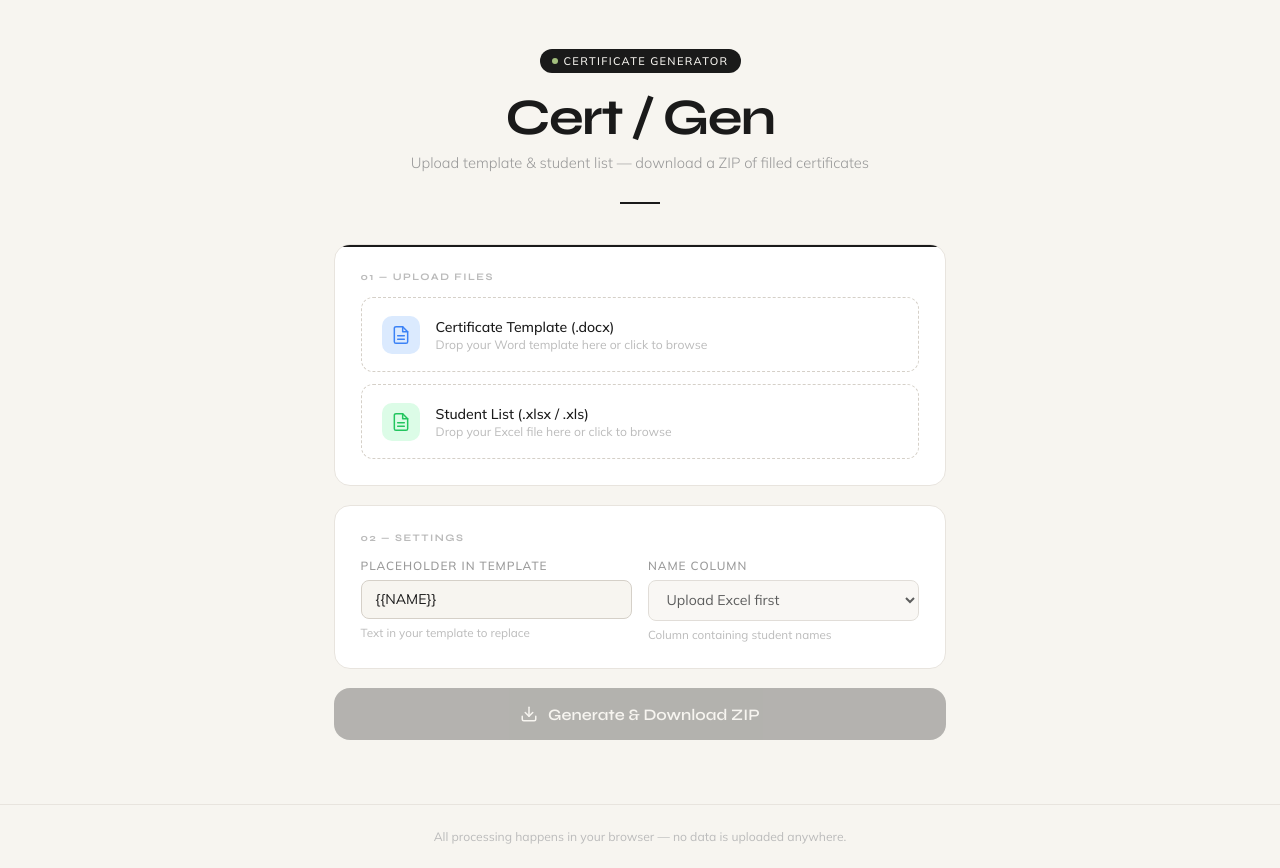
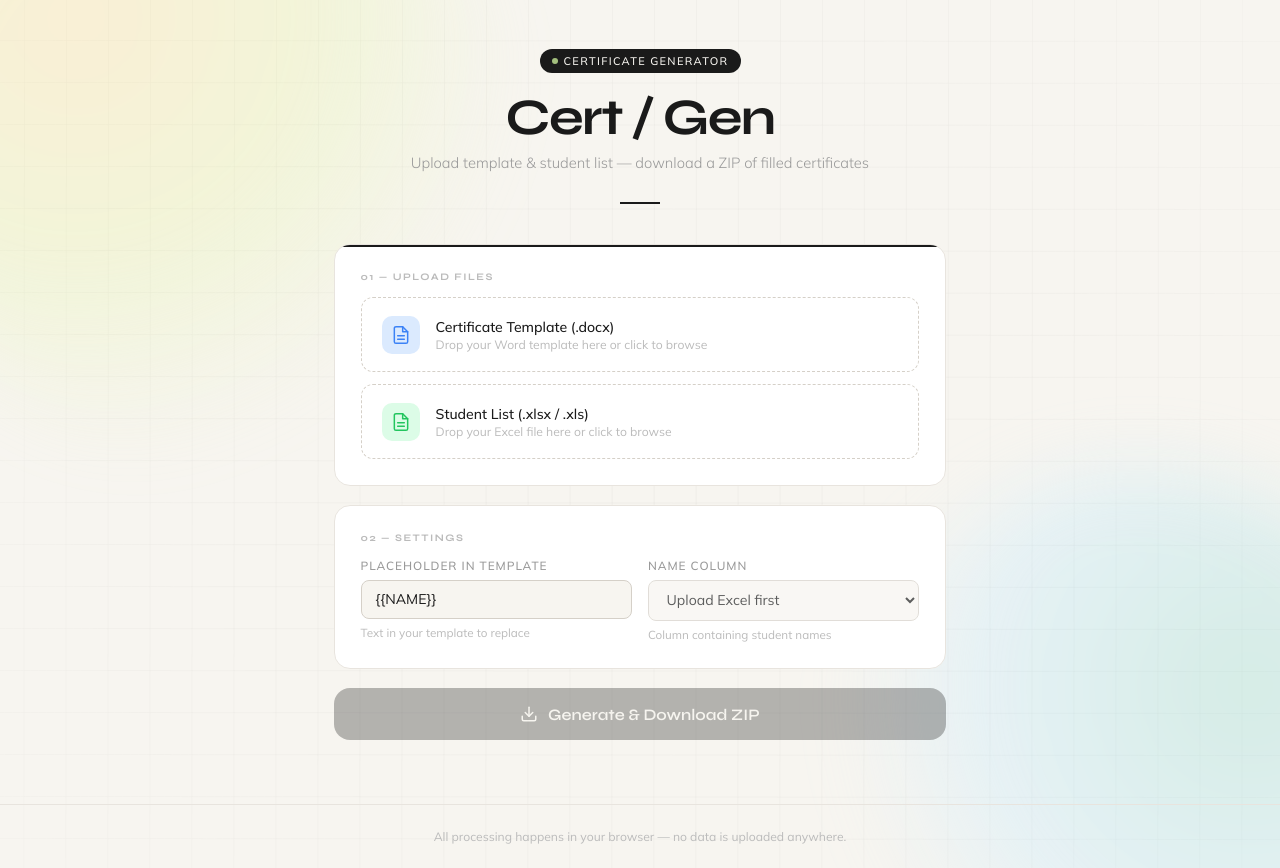
Before and after one commit to CodeKunj/cert-gen, a React (Vite) app: page / in a window 1280 px wide. Built offline with nearby package versions, Linux system fonts and the light colour scheme.

Commit message:
live background

```diff
--- a/src/App.css
+++ b/src/App.css
@@ -30,6 +30,66 @@ body {
   min-height: 100vh;
   display: flex;
   flex-direction: column;
+  position: relative;
+  overflow: hidden;
+  isolation: isolate;
+}
+
+.live-bg {
+  position: absolute;
+  inset: 0;
+  z-index: -1;
+  pointer-events: none;
+  overflow: hidden;
+}
+
+.aurora {
+  position: absolute;
+  width: 48vmax;
+  height: 48vmax;
+  filter: blur(36px);
+  opacity: 0.38;
+  border-radius: 50%;
+}
+
+.aurora-a {
+  top: -14vmax;
+  left: -10vmax;
+  background: radial-gradient(circle at 30% 30%, #ffe3a6 0%, #e9f5b4 40%, rgba(255, 255, 255, 0) 72%);
+  animation: floatAuroraA 18s ease-in-out infinite alternate;
+}
+
+.aurora-b {
+  right: -14vmax;
+  bottom: -18vmax;
+  background: radial-gradient(circle at 68% 35%, #9adbd0 0%, #c9ecff 45%, rgba(255, 255, 255, 0) 70%);
+  animation: floatAuroraB 22s ease-in-out infinite alternate;
+}
+
+.grid-drift {
+  position: absolute;
+  inset: -25%;
+  background-image:
+    linear-gradient(rgba(20, 20, 20, 0.05) 1px, transparent 1px),
+    linear-gradient(90deg, rgba(20, 20, 20, 0.05) 1px, transparent 1px);
+  background-size: 42px 42px;
+  mask-image: radial-gradient(circle at center, rgba(0, 0, 0, 0.7), rgba(0, 0, 0, 0));
+  animation: driftGrid 30s linear infinite;
+}
+
+@keyframes floatAuroraA {
+  0% { transform: translate3d(0, 0, 0) scale(1); }
+  100% { transform: translate3d(9vmax, 6vmax, 0) scale(1.12); }
+}
+
+@keyframes floatAuroraB {
+  0% { transform: translate3d(0, 0, 0) scale(1); }
+  100% { transform: translate3d(-8vmax, -7vmax, 0) scale(1.08); }
+}
+
+@keyframes driftGrid {
+  0% { transform: translate3d(0, 0, 0) rotate(0deg); }
+  100% { transform: translate3d(42px, 30px, 0) rotate(0.25deg); }
 }
 
 /* ── Header ── */
--- a/src/App.jsx
+++ b/src/App.jsx
@@ -126,6 +126,12 @@ export default function App() {
 
   return (
     <div className="app">
+      <div className="live-bg" aria-hidden="true">
+        <div className="aurora aurora-a" />
+        <div className="aurora aurora-b" />
+        <div className="grid-drift" />
+      </div>
+
       <header className="header">
         <div className="badge">
           <span className="badge-dot" />
```
Also changed, not shown: 4 other files (tests, documents, lock files or other folders).
